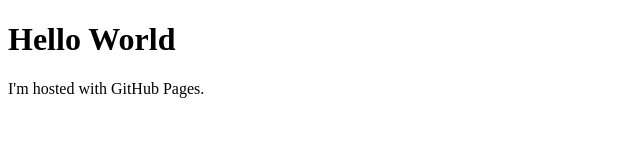
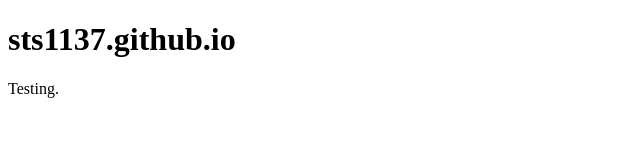
Before and after one commit to sts1137/sts1137.github.io, a plain HTML site: page index.html in a window 1280 px wide. Shown: the whole page, without its empty margins (0-640 px from the left). Drawn offline with Linux system fonts and the light colour scheme.

Commit message:
Update index.html

```diff
--- a/index.html
+++ b/index.html
@@ -1,7 +1,7 @@
 <!DOCTYPE html>
 <html>
 <body>
-<h1>Hello World</h1>
-<p>I'm hosted with GitHub Pages.</p>
+<h1>sts1137.github.io</h1>
+<p>Testing.</p>
 </body>
 </html>
```
